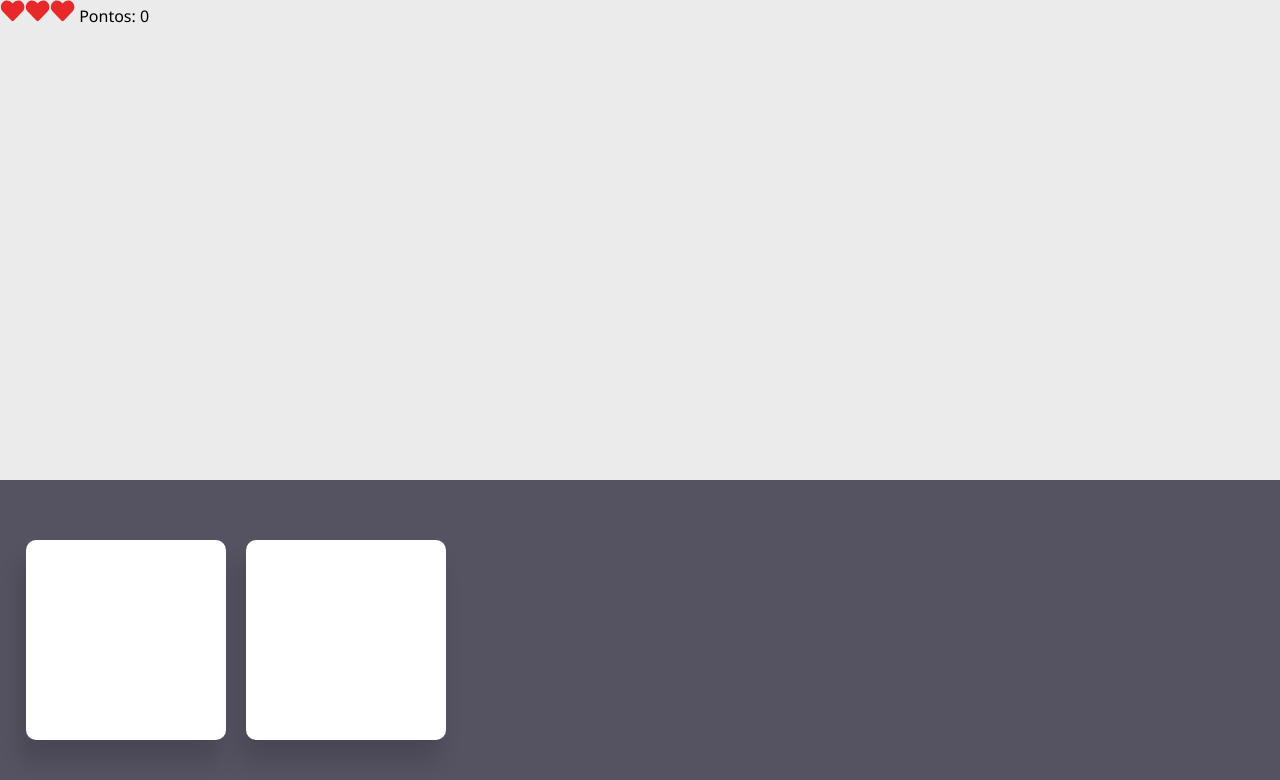
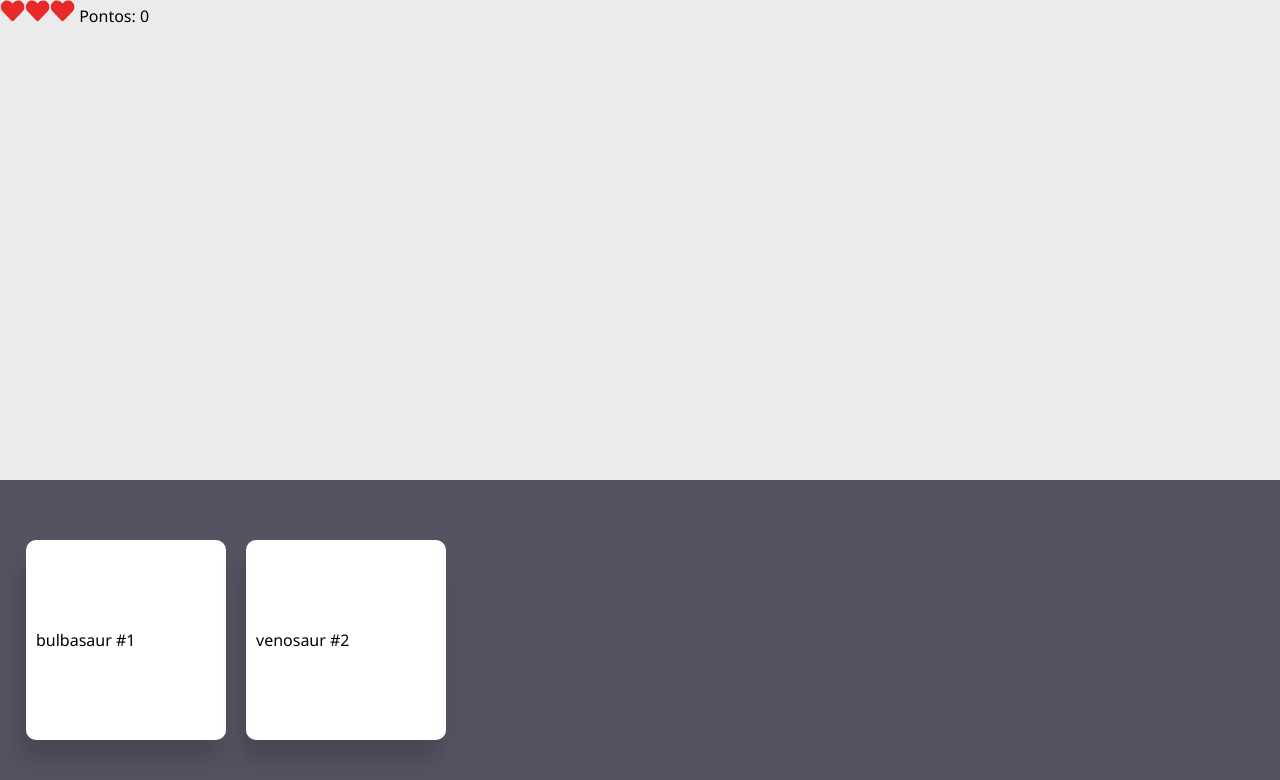
Before and after one commit to aka-toliu/poketrivia, an Angular app in the folder poketrivia/: page / in a window 1280 px wide. Shown: the top 780 px of the page. Built offline with nearby package versions, Linux system fonts and the light colour scheme; no server answers.

Commit message:
inicio drag

```diff
--- a/poketrivia/src/app/app.component.ts
+++ b/poketrivia/src/app/app.component.ts
@@ -24,7 +24,7 @@ export class AppComponent {
         this.allPokemon = res.results;
         this.pokebox = this.poketriviaService.pokebox;
 
-        console.log(this.pokebox);
+        // console.log(this.pokebox);
 
         setTimeout(() => {
           this.randomizePokemon();
@@ -41,7 +41,7 @@ export class AppComponent {
 
     this.randomPokemon = this.allPokemon[number];
 
-    console.log(this.randomPokemon);
+    // console.log(this.randomPokemon);
 
 
   }
--- a/poketrivia/src/app/card-box/card-box.component.html
+++ b/poketrivia/src/app/card-box/card-box.component.html
@@ -1,6 +1,8 @@
 <div class="card-box">
 
-    <app-poke-card *ngFor="let pokemon of pokebox">
+    <div class="card-drop" *ngFor="let pokemon of pokebox" (dragover)="dropCheck($event)" (dragleave)="dragLeave($event)" id="{{ pokemon.id }}">
+            {{ pokemon.name }}
 
-    </app-poke-card>
+        #{{ pokemon.id }}
+    </div >
 </div>
--- a/poketrivia/src/app/card-box/card-box.component.scss
+++ b/poketrivia/src/app/card-box/card-box.component.scss
@@ -8,4 +8,18 @@
     display: flex;
     align-items: center;
     padding: 16px;
+
+    .card-drop{
+        width: 200px;
+        height: 200px;
+        background-color: white;
+        box-shadow: -6px 21px 21px rgba(0, 0, 0, 0.13);
+        border-radius: 10px;
+        padding: 10px;
+        display: flex;
+        justify-content: center;
+        flex-direction: column;
+        user-select: none;
+        margin: 10px;
+    }
 }
--- a/poketrivia/src/app/card-box/card-box.component.ts
+++ b/poketrivia/src/app/card-box/card-box.component.ts
@@ -19,4 +19,50 @@ export class CardBoxComponent implements OnInit {
   ngOnInit(): void {
   }
 
+
+  dropCheck(event: any){
+
+    // console.log(event.target.nextSibling);
+
+    if (event.offsetX < 100) {
+
+      // console.log('esquerda');
+
+      event.target.style.transform = "translateX(10px)"
+
+
+
+
+        if (event.target.previousSibling !== null && event.target.previousSibling.classList.contains('card-drop')) {
+          console.log(event.target.previousSibling.id)
+        }
+
+
+
+    }
+
+    else if (event.offsetX > 100){
+      // console.log('direita');
+
+      event.target.style.transform = "translateX(-10px)"
+
+      if (event.target.nextSibling.tagName == 'DIV') {
+        console.log(event.target.nextSibling.id)
+      }
+
+
+    }
+
+
+
+
+  }
+
+  dragLeave(event: any){
+
+    // console.log(event);
+
+
+    event.target.style.transform = "translateX(0px)"
+  }
 }
--- a/poketrivia/src/app/poketrivia.service.ts
+++ b/poketrivia/src/app/poketrivia.service.ts
@@ -20,8 +20,8 @@ export class PoketriviaService {
       type2: "poison"
     },
     {
-      name: "bulbasaur",
-      id: 1,
+      name: "venosaur",
+      id: 2,
       type1: "grass",
       type2: "poison"
     }
```
Also changed, not shown: 1 other file (tests, documents, lock files or other folders).
